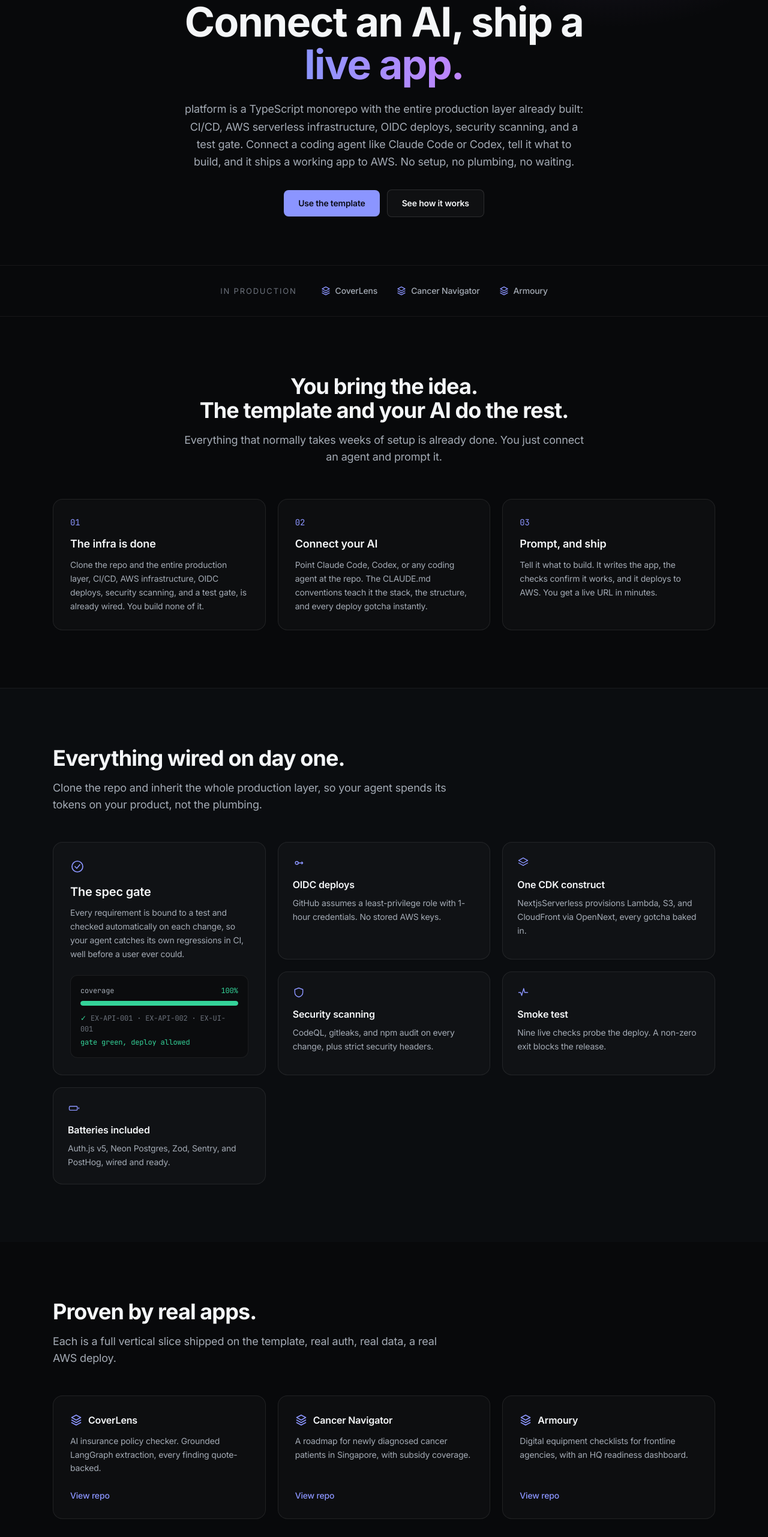
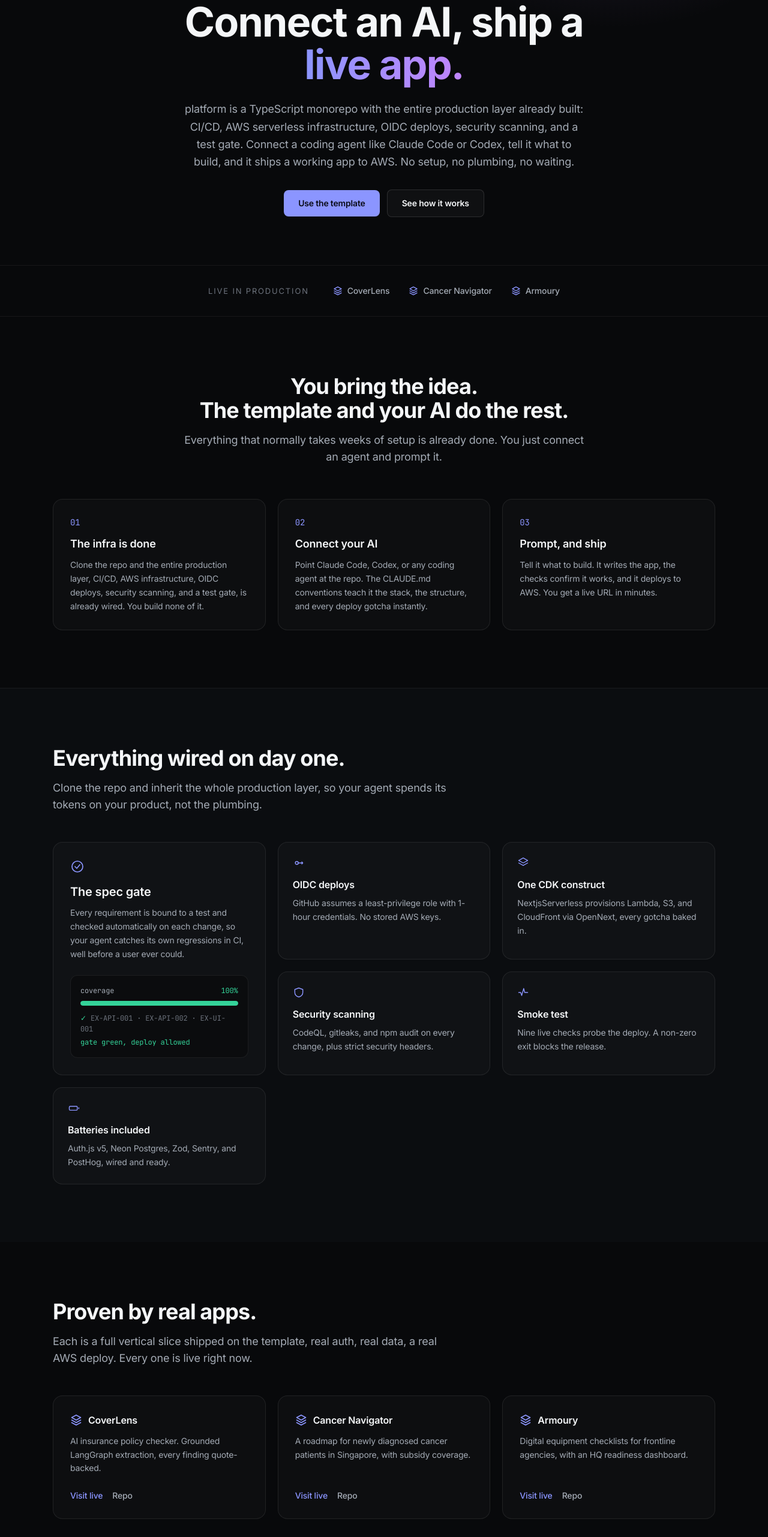
Before and after one commit to elleskay/platform-site, a Next.js app: page /platform-site/ in a window 1280 px wide. Shown: the part 234-2797 px from the top of the page at 60% size. Built offline with nearby package versions, Linux system fonts and the light colour scheme.

Commit message:
Link showcase + proof strip to live production URLs
Point the in-production strip and each showcase card at the live
CloudFront deploys (Visit live), keeping a Repo link alongside.
Real running apps are stronger proof than repo links.

```diff
--- a/app/page.tsx
+++ b/app/page.tsx
@@ -58,14 +58,18 @@ function Hero() {
 }
 
 function Proof() {
-  const apps = ["CoverLens", "Cancer Navigator", "Armoury"];
+  const apps = [
+    { name: "CoverLens", live: "https://d33z7oya883ugt.cloudfront.net" },
+    { name: "Cancer Navigator", live: "https://d1z96o21m62u9i.cloudfront.net" },
+    { name: "Armoury", live: "https://d6a3alh51t58d.cloudfront.net" },
+  ];
   return (
     <section className="border-y border-white/[0.06]">
       <div className="mx-auto flex max-w-6xl flex-col items-center gap-5 px-6 py-8 sm:flex-row sm:justify-center sm:gap-10">
-        <span className="text-[13px] uppercase tracking-[0.14em] text-[var(--color-faint)]">In production</span>
+        <span className="text-[13px] uppercase tracking-[0.14em] text-[var(--color-faint)]">Live in production</span>
         <div className="flex flex-wrap items-center justify-center gap-x-8 gap-y-3 text-sm font-medium text-[var(--color-muted)]">
           {apps.map((a) => (
-            <span key={a} className="flex items-center gap-2"><Mark className="h-4 w-4" /> {a}</span>
+            <a key={a.name} href={a.live} className="flex items-center gap-2 transition-colors hover:text-[var(--color-ink)]"><Mark className="h-4 w-4" /> {a.name}</a>
           ))}
         </div>
       </div>
@@ -158,23 +162,26 @@ function Features() {
 /* Showcase */
 function Apps() {
   const apps = [
-    { name: "CoverLens", note: "AI insurance policy checker. Grounded LangGraph extraction, every finding quote-backed.", href: "https://github.com/elleskay/insurance-dashboard" },
-    { name: "Cancer Navigator", note: "A roadmap for newly diagnosed cancer patients in Singapore, with subsidy coverage.", href: "https://github.com/elleskay/cancer-navigator" },
-    { name: "Armoury", note: "Digital equipment checklists for frontline agencies, with an HQ readiness dashboard.", href: "https://github.com/elleskay/armoury" },
+    { name: "CoverLens", note: "AI insurance policy checker. Grounded LangGraph extraction, every finding quote-backed.", live: "https://d33z7oya883ugt.cloudfront.net", repo: "https://github.com/elleskay/insurance-dashboard" },
+    { name: "Cancer Navigator", note: "A roadmap for newly diagnosed cancer patients in Singapore, with subsidy coverage.", live: "https://d1z96o21m62u9i.cloudfront.net", repo: "https://github.com/elleskay/cancer-navigator" },
+    { name: "Armoury", note: "Digital equipment checklists for frontline agencies, with an HQ readiness dashboard.", live: "https://d6a3alh51t58d.cloudfront.net", repo: "https://github.com/elleskay/armoury" },
   ];
   return (
     <section id="apps" className="mx-auto max-w-6xl px-6 py-24">
       <div className="max-w-2xl">
         <h2 className="text-3xl font-bold tracking-tight sm:text-4xl">Proven by real apps.</h2>
-        <p className="mt-4 text-lg text-[var(--color-muted)]">Each is a full vertical slice shipped on the template, real auth, real data, a real AWS deploy.</p>
+        <p className="mt-4 text-lg text-[var(--color-muted)]">Each is a full vertical slice shipped on the template, real auth, real data, a real AWS deploy. Every one is live right now.</p>
       </div>
       <div className="mt-12 grid gap-5 sm:grid-cols-3">
         {apps.map((a) => (
-          <a key={a.name} href={a.href} className="card card-hover group flex flex-col p-7">
+          <div key={a.name} className="card card-hover flex flex-col p-7">
             <div className="flex items-center gap-2.5"><Mark className="h-5 w-5" /><span className="font-semibold">{a.name}</span></div>
             <p className="mt-3 flex-1 text-sm leading-relaxed text-[var(--color-muted)]">{a.note}</p>
-            <span className="mt-6 text-sm font-medium text-[var(--color-accent)] group-hover:underline">View repo</span>
-          </a>
+            <div className="mt-6 flex items-center gap-4 text-sm font-medium">
+              <a href={a.live} className="text-[var(--color-accent)] hover:underline">Visit live</a>
+              <a href={a.repo} className="text-[var(--color-muted)] transition-colors hover:text-[var(--color-ink)]">Repo</a>
+            </div>
+          </div>
         ))}
       </div>
     </section>
```
